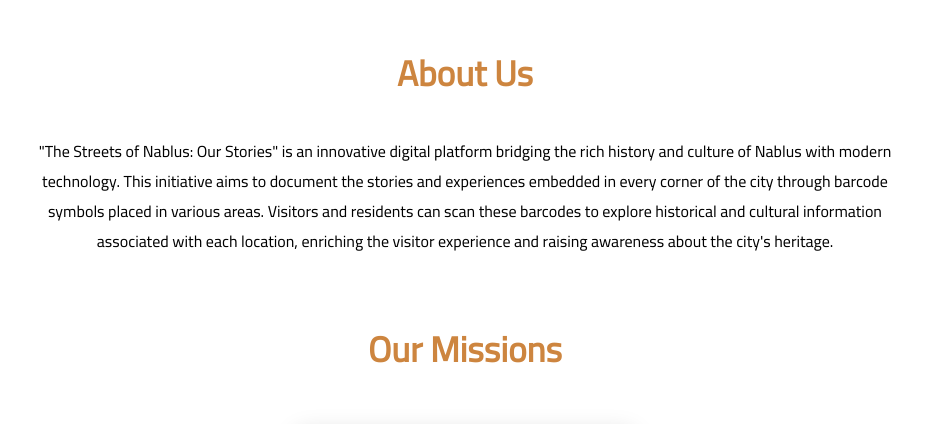
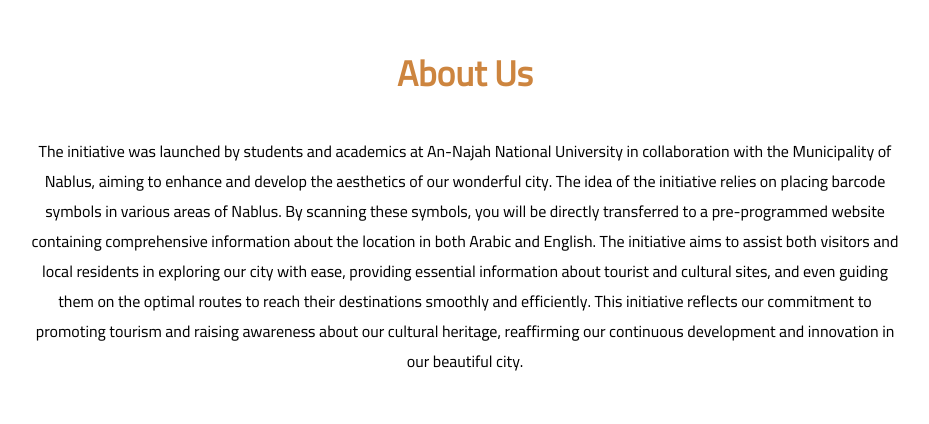
Before and after one commit to OurStreetsandStories/nablus, a plain HTML site: page index_eng.html in a window 1280 px wide. Shown: the part 860-1284 px from the top of the page, without its empty margins (175-1104 px from the left). Drawn offline with Linux system fonts and the light colour scheme.

Commit message:
Update index_eng.html

```diff
--- a/index_eng.html
+++ b/index_eng.html
@@ -31,8 +31,14 @@
         <h2 class="title">About Us</h2>
         <p style="text-align: center;">
 
-            "The Streets of Nablus: Our Stories" is an innovative digital platform bridging the rich history and culture of Nablus with modern technology. This initiative aims to document the stories and experiences embedded in every corner of the city through barcode symbols placed in various areas. Visitors and residents can scan these barcodes to explore historical and cultural information associated with each location, enriching the visitor experience and raising awareness about the city's heritage.        </p>
-        <br>
+            The initiative was launched by students and academics at An-Najah National University in collaboration with the Municipality of Nablus, aiming to enhance and develop the aesthetics of our wonderful city.
+
+            The idea of the initiative relies on placing barcode symbols in various areas of Nablus. By scanning these symbols, you will be directly transferred to a pre-programmed website containing comprehensive information about the location in both Arabic and English.
+
+            The initiative aims to assist both visitors and local residents in exploring our city with ease, providing essential information about tourist and cultural sites, and even guiding them on the optimal routes to reach their destinations smoothly and efficiently.
+
+            This initiative reflects our commitment to promoting tourism and raising awareness about our cultural heritage, reaffirming our continuous development and innovation in our beautiful city.
+        </p>        <br>
         <br>
         <h2 class="title">Our Missions</h2>
         <div class="content">
```
